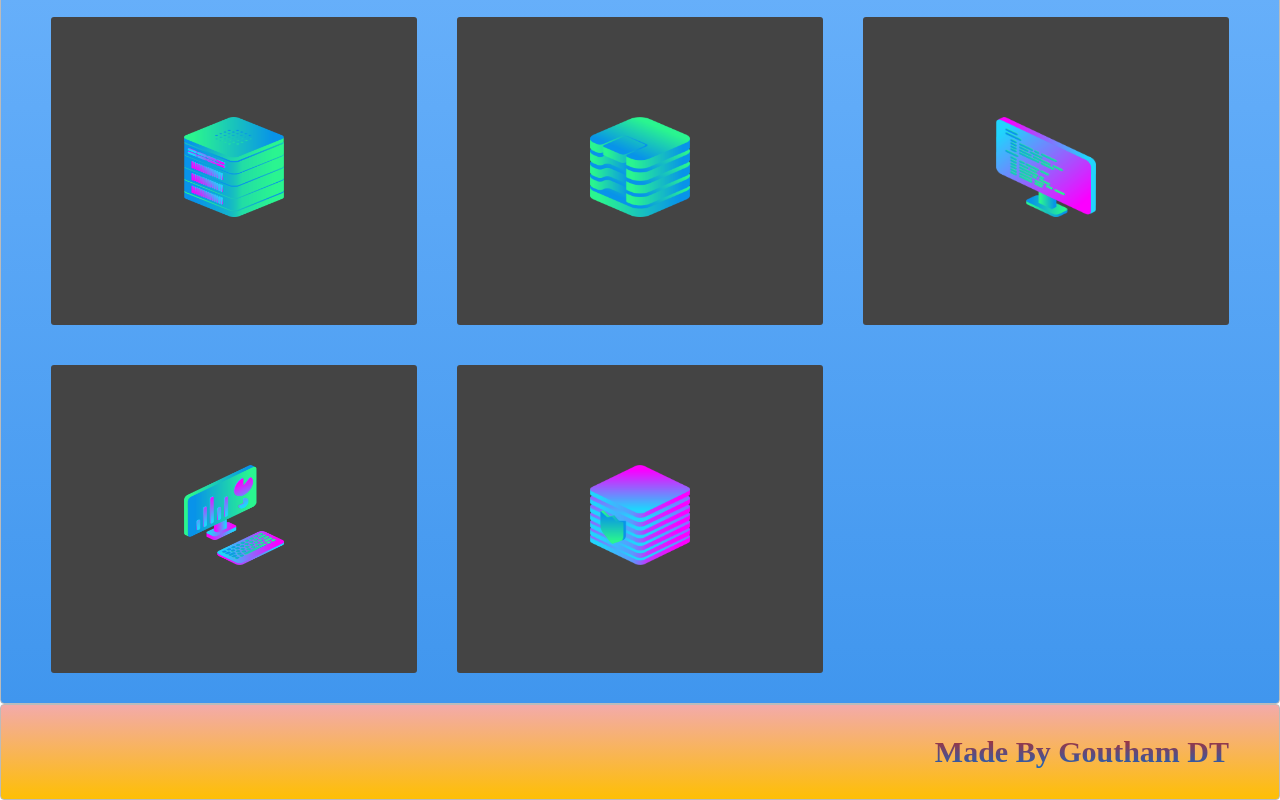
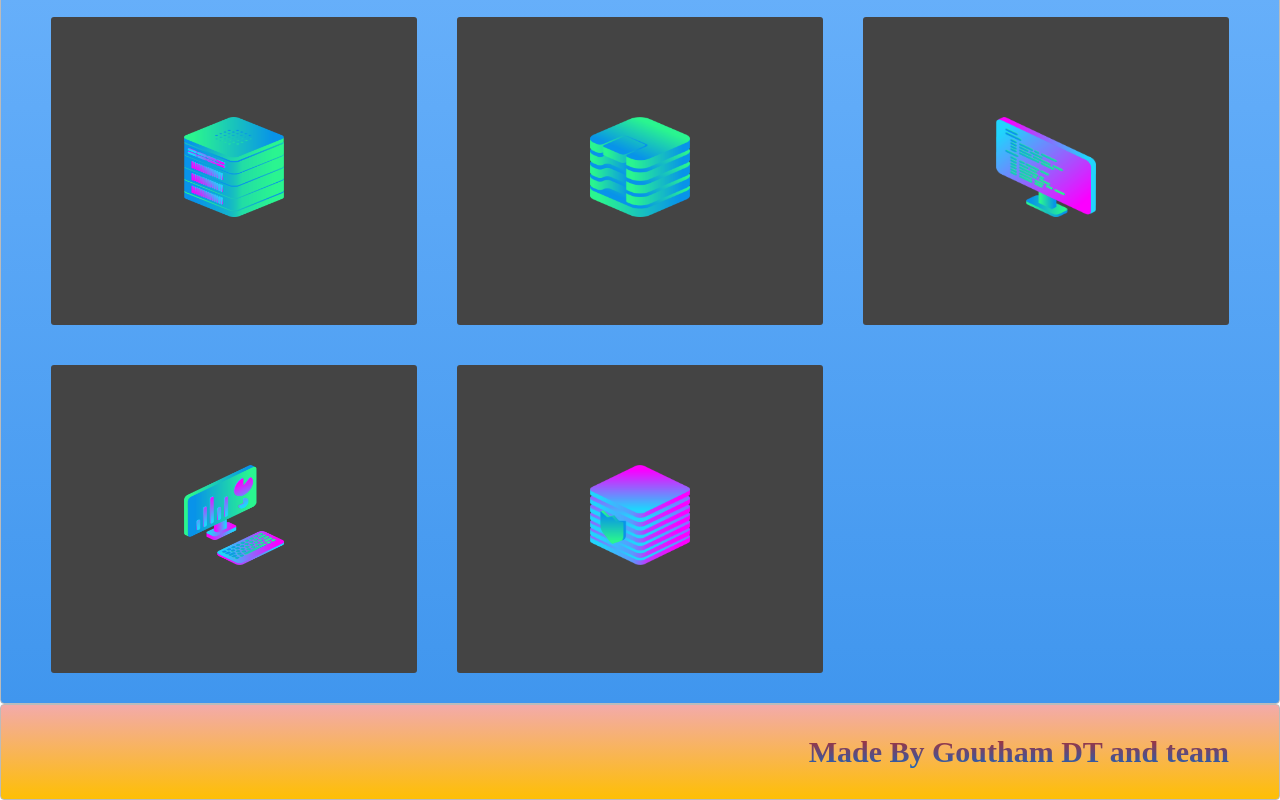
Before and after one commit to mazer225/Css-Grid-Only, a plain HTML site: page index.html in a window 1280 px wide. Shown: the part 904-1704 px from the top of the page. Drawn offline with Linux system fonts and the light colour scheme.

Commit message:
changing the footer again

```diff
--- a/index.html
+++ b/index.html
@@ -31,7 +31,7 @@
   			<div class="pic"><img class="image" src="img/server_safe_2.png"></div>
   		</div>
   		<div class="zone yellow">
-  			<span>Made By Goutham DT</span>
+  			<span>Made By Goutham DT and team</span>
   		</div>
 	</div>
 </body>
```
